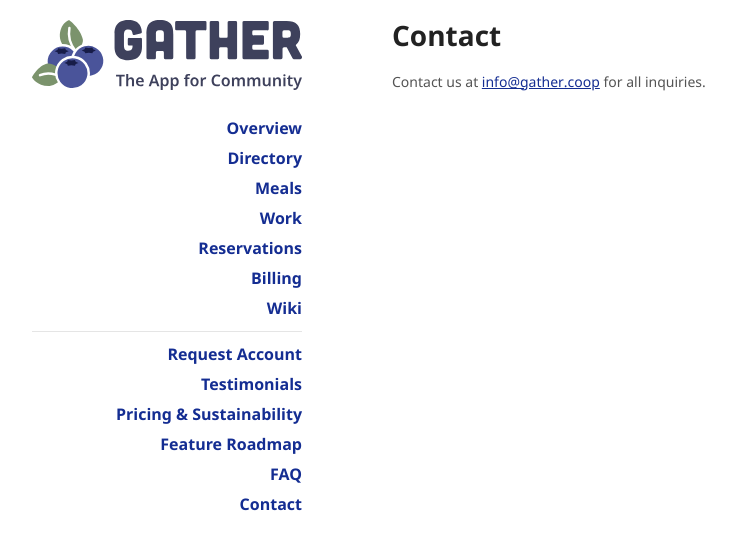
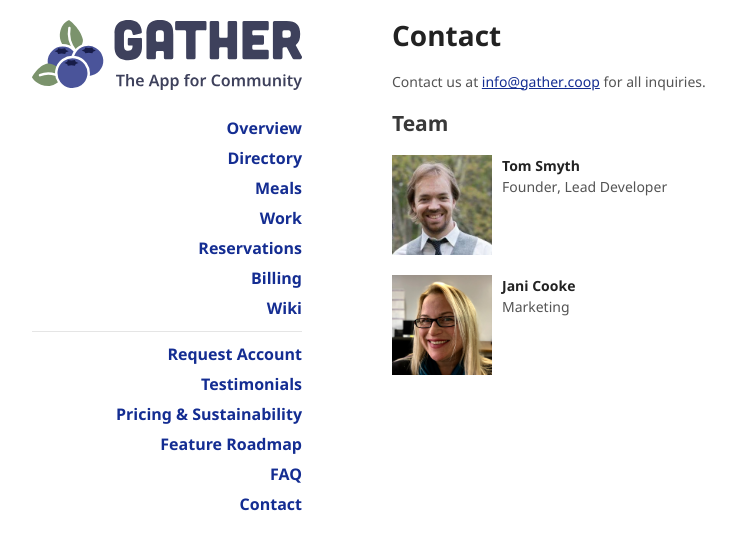
Before and after one commit to sassafrastech/gather-docs, a Jekyll site: the page built from contact.md, in a window 1280 px wide. Shown: the top 550 px of the page, without its empty margins (178-913 px from the left). Built offline with Jekyll 4.4.1, drawn with Linux system fonts in a browser that asks for light colours; nearby versions of some CDN libraries; our own code applies the rules of GitHub Pages for plain Markdown files.

Commit message:
Team page

```diff
--- a/_layouts/default.html
+++ b/_layouts/default.html
@@ -14,7 +14,7 @@
     <![endif]-->
   </head>
   <body>
-    <div class="wrapper">
+    <div class="wrapper page-{{ page.name | replace: ".md", "" }}">
       <header>
         <a href="#" class="menu-toggle menu-toggle-real menu-toggle-show" onclick="toggleMenu(true, event)">
           MENU &#9660;
--- /dev/null
+++ b/_sass/contact.scss
@@ -0,0 +1,12 @@
+.page-contact {
+  .team-member {
+    display: flex;
+
+    img {
+      width: 100px;
+      height: 100px;
+      margin-bottom: 20px;
+      margin-right: 10px;
+    }
+  }
+}
--- a/assets/css/style.scss
+++ b/assets/css/style.scss
@@ -8,3 +8,4 @@ $theme-accent: #216916;
 @import "theme";
 @import "header";
 @import "custom";
+@import "contact";
--- a/contact.md
+++ b/contact.md
@@ -1,3 +1,20 @@
 # Contact
 
 Contact us at [info@gather.coop](mailto:info@gather.coop) for all inquiries.
+
+## Team
+
+<div class="team-member">
+  <img src="/assets/img/team/tom.jpg" alt="Tom Smyth photo" />
+  <div>
+    <strong>Tom Smyth</strong><br/>
+    Founder, Lead Developer
+  </div>
+</div>
+<div class="team-member">
+  <img src="/assets/img/team/jani.jpg" alt="Jani Cooke photo" />
+  <div>
+    <strong>Jani Cooke</strong><br/>
+    Marketing
+  </div>
+</div>
```
Also changed, not shown: assets/img/team/jani.jpg (added), assets/img/team/tom.jpg (added).
